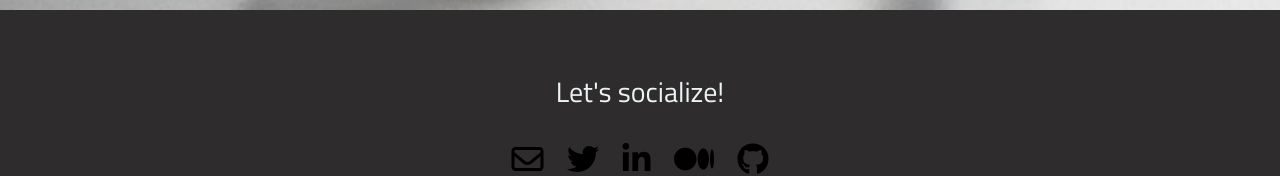
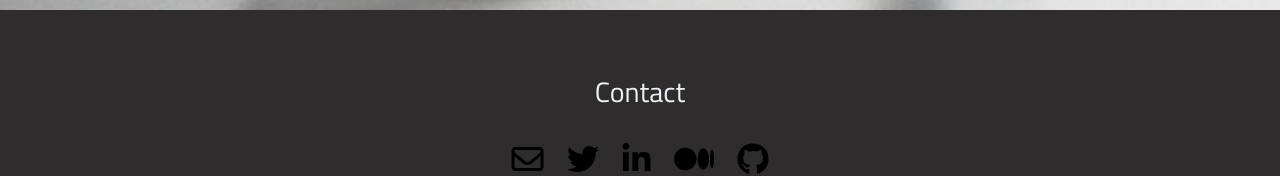
Before and after one commit to DTThor/portfolio-site, a website: page index.html in a window 1280 px wide. Shown: the part 3099-3275 px from the top of the page. Drawn offline with Linux system fonts and the light colour scheme.

Commit message:
fix contact header

```diff
--- a/index.html
+++ b/index.html
@@ -96,7 +96,7 @@
 
   <footer id="contact">
     <div class="content-wrap">
-      <h3 id="footer-header">Let's socialize!</h3>
+      <h3 id="footer-header">Contact</h3>
 
       <div class="contact-info">
         <a href="mailto:d.t.thorwaldson@gmail.com"><i class="fa fa-envelope-o fa-2x" aria-hidden="true"></i></a>
```
